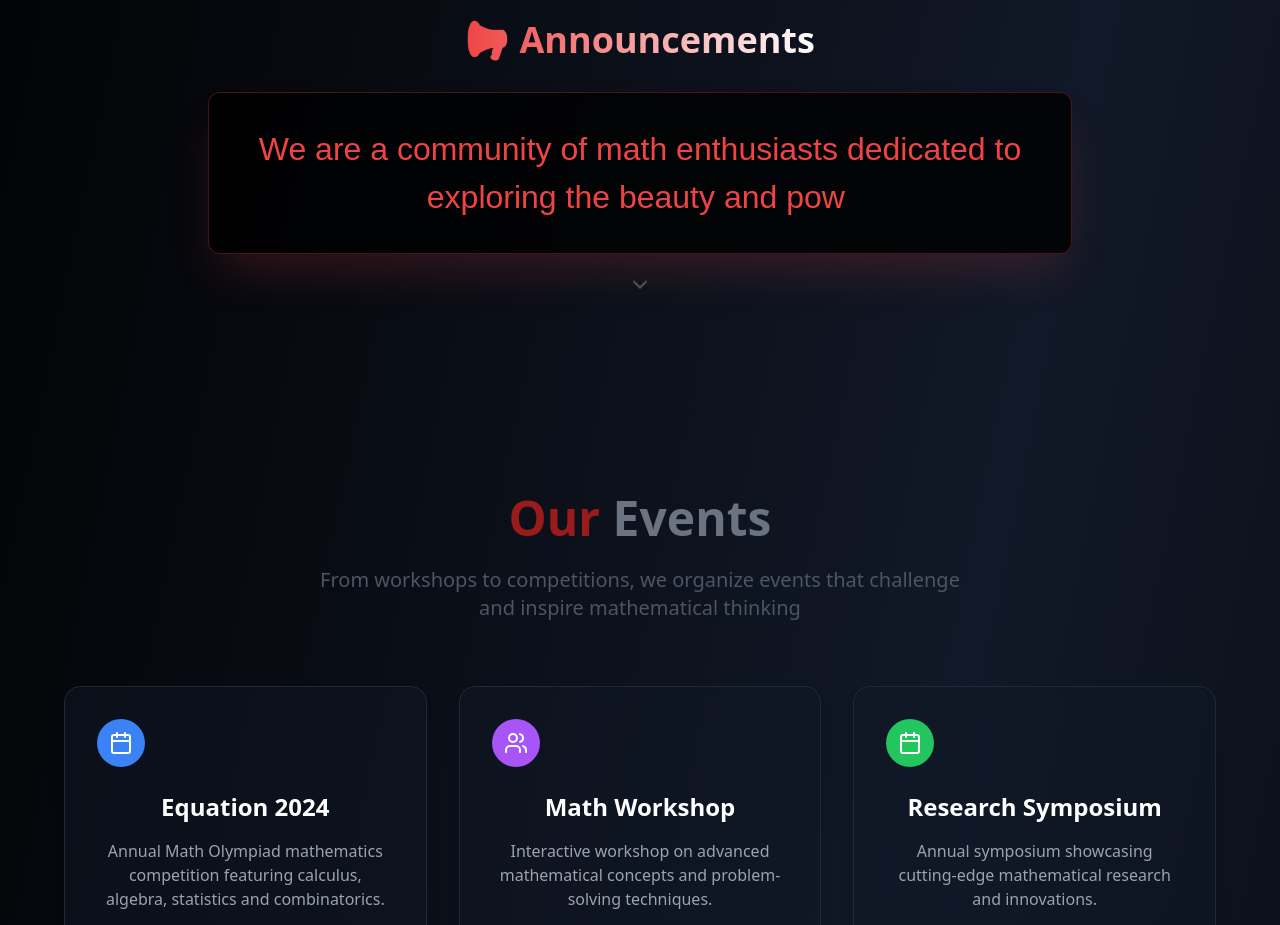
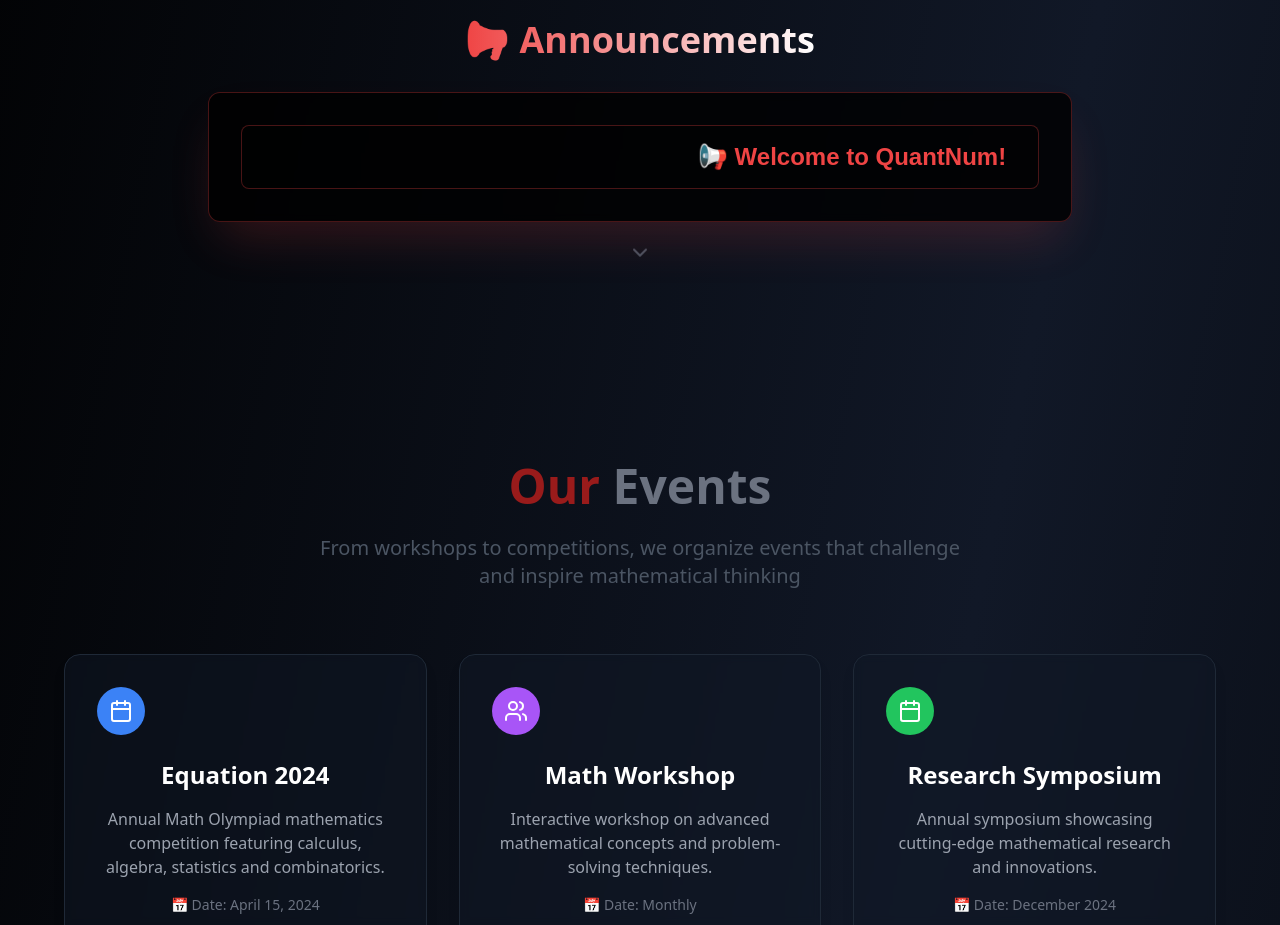
Before and after one commit to Sat-14/QuantNum, a React (Vite) app in the folder frontend/: page / in a window 1280 px wide. Shown: the part 860-1785 px from the top of the page. Built offline with nearby package versions, Linux system fonts and the light colour scheme.

Commit message:
Changed announcement channel

```diff
--- a/frontend/src/components/MyComponent.jsx
+++ b/frontend/src/components/MyComponent.jsx
@@ -1,14 +1,64 @@
 import { TypeAnimation } from 'react-type-animation';
 import '@south-paw/typeface-minecraft';
-export default function MyComponent({myarr})  {
-    myarr = myarr.flatMap((item)=> [item, 1000])
+import React, { useState, useEffect } from 'react';
+
+const MyComponent = ({ myarr }) => {
+  const [scrollPosition, setScrollPosition] = useState(0);
+  const [containerWidth, setContainerWidth] = useState(0);
+
+  // Create a continuous stream of text with gaps
+  const createTextStream = () => {
+    if (!myarr || myarr.length === 0) return '';
+
+    // Repeat the array to create continuous flow
+    const repeatedTexts = Array(10).fill(myarr).flat();
+    return repeatedTexts.map((text, index) => (
+      <span key={index} className="inline-block">
+        📢 {text}
+        <span className="inline-block w-24"></span> {/* 3 second gap equivalent */}
+      </span>
+    ));
+  };
+
+  useEffect(() => {
+    const container = document.getElementById('scroll-container');
+    if (container) {
+      setContainerWidth(container.offsetWidth);
+    }
+  }, []);
+
+  useEffect(() => {
+    const scrollSpeed = 50; // pixels per second
+    const interval = setInterval(() => {
+      setScrollPosition(prev => {
+        const newPosition = prev + 1;
+        // Reset when text has scrolled completely off screen
+        if (newPosition > 2000) {
+          return -containerWidth;
+        }
+        return newPosition;
+      });
+    }, 1000 / scrollSpeed);
+
+    return () => clearInterval(interval);
+  }, [containerWidth]);
+
   return (
-    <TypeAnimation
-      sequence={myarr}
-      wrapper="span"
-      speed={50}
-      style={{ fontSize: '2em', display: 'inline-block', fontFamily: '"Minecraft",Arial, sans-serif' }}
-      repeat={Infinity}
-    />
+    <div
+      id="scroll-container"
+      className="relative w-full h-16 overflow-hidden border border-red-500/30 rounded-lg bg-black/40"
+    >
+      <div
+        className="absolute whitespace-nowrap text-red-500 text-2xl font-bold flex items-center h-full"
+        style={{
+          fontFamily: '"Minecraft", Arial, sans-serif',
+          transform: `translateX(-${scrollPosition}px)`,
+          left: '100%'
+        }}
+      >
+        {createTextStream()}
+      </div>
+    </div>
   );
-};//f
+};
+export default MyComponent;
```
